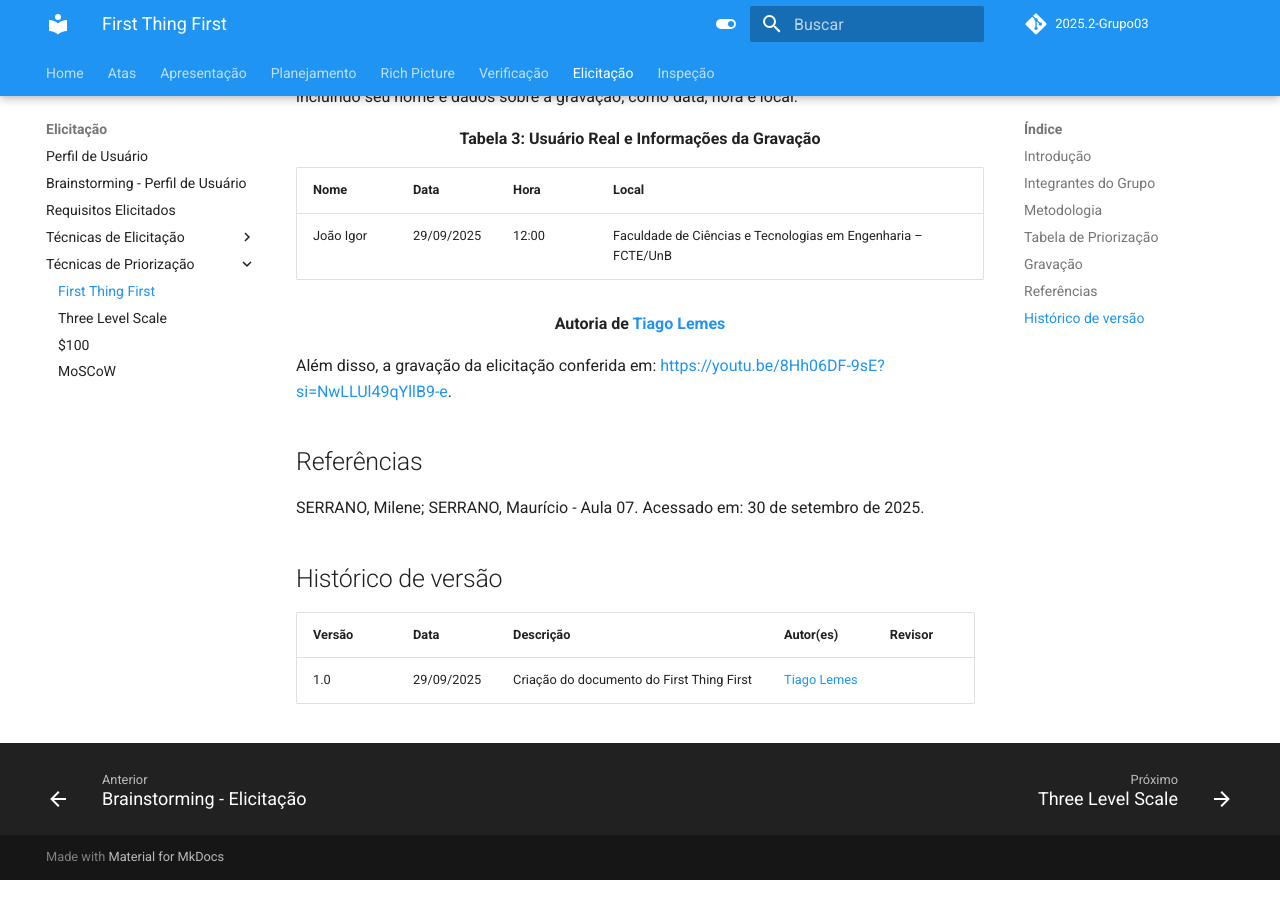
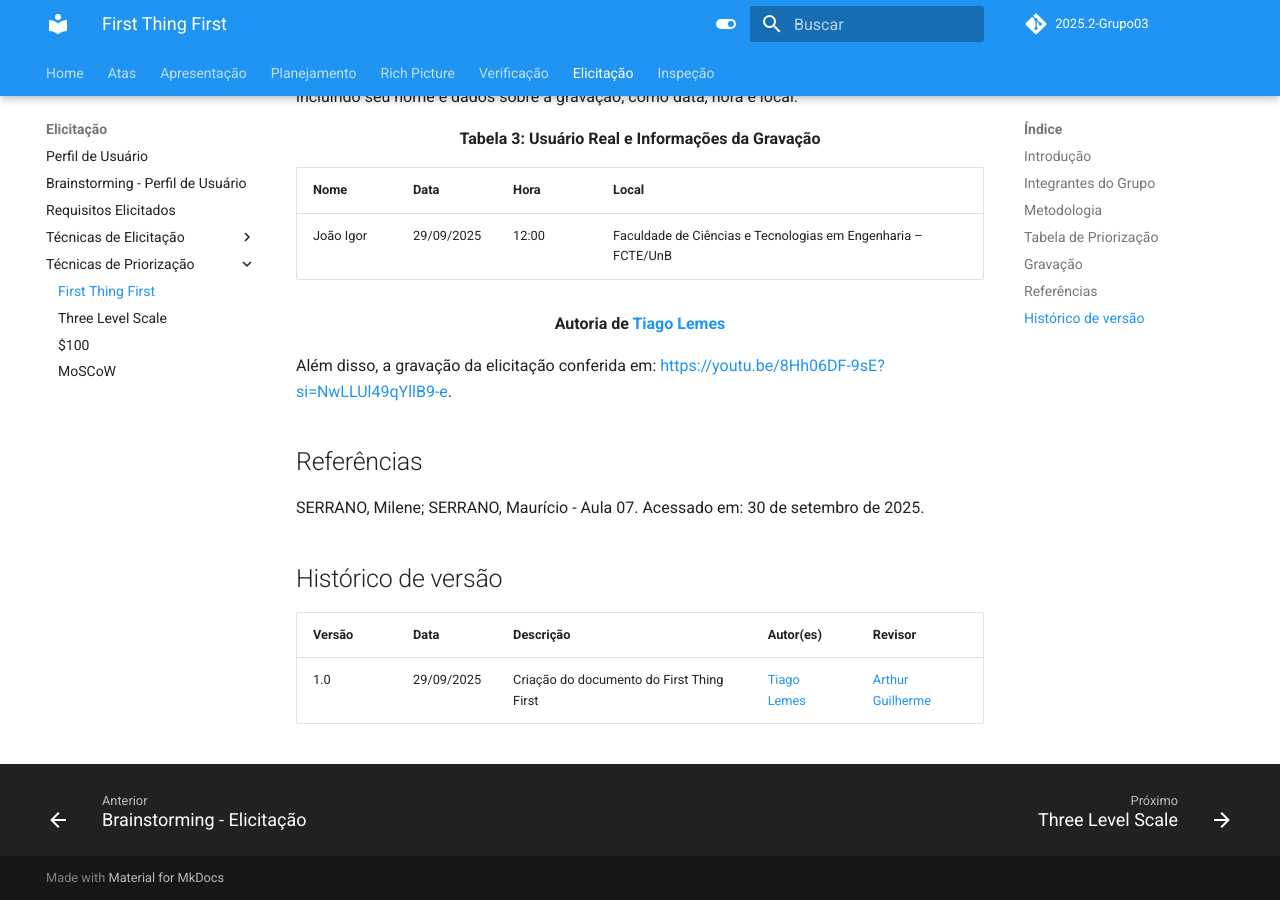
Before and after one commit to Requisitos-de-Software/2025.2-Grupo03, an MkDocs documentation site: the page built from docs/Elicitacao/first_thing_first.md, in a window 1280 px wide and 900 px high, scrolled down 10080 px. Built offline with MkDocs 1.6.1 and Material for MkDocs 9.7.7, drawn with Linux system fonts in a browser that asks for light colours; comment, search, counter and statistics services are not loaded.

Commit message:
Adição dos revisores

```diff
--- a/docs/Elicitacao/first_thing_first.md
+++ b/docs/Elicitacao/first_thing_first.md
@@ -106,4 +106,4 @@ SERRANO, Milene; SERRANO, Maurício - Aula 07. Acessado em: 30 de setembro de 20
 
 | Versão | Data | Descrição | Autor(es) | Revisor |
 |--------|------|-----------|-----------|---------|
-| 1.0    | 29/09/2025 | Criação do documento do First Thing First | [Tiago Lemes](https://github.com/TiagoTeixeira-2005) | |
+| 1.0    | 29/09/2025 | Criação do documento do First Thing First | [Tiago Lemes](https://github.com/TiagoTeixeira-2005) | [Arthur Guilherme](https://github.com/ArthurGuilher62) |
```
